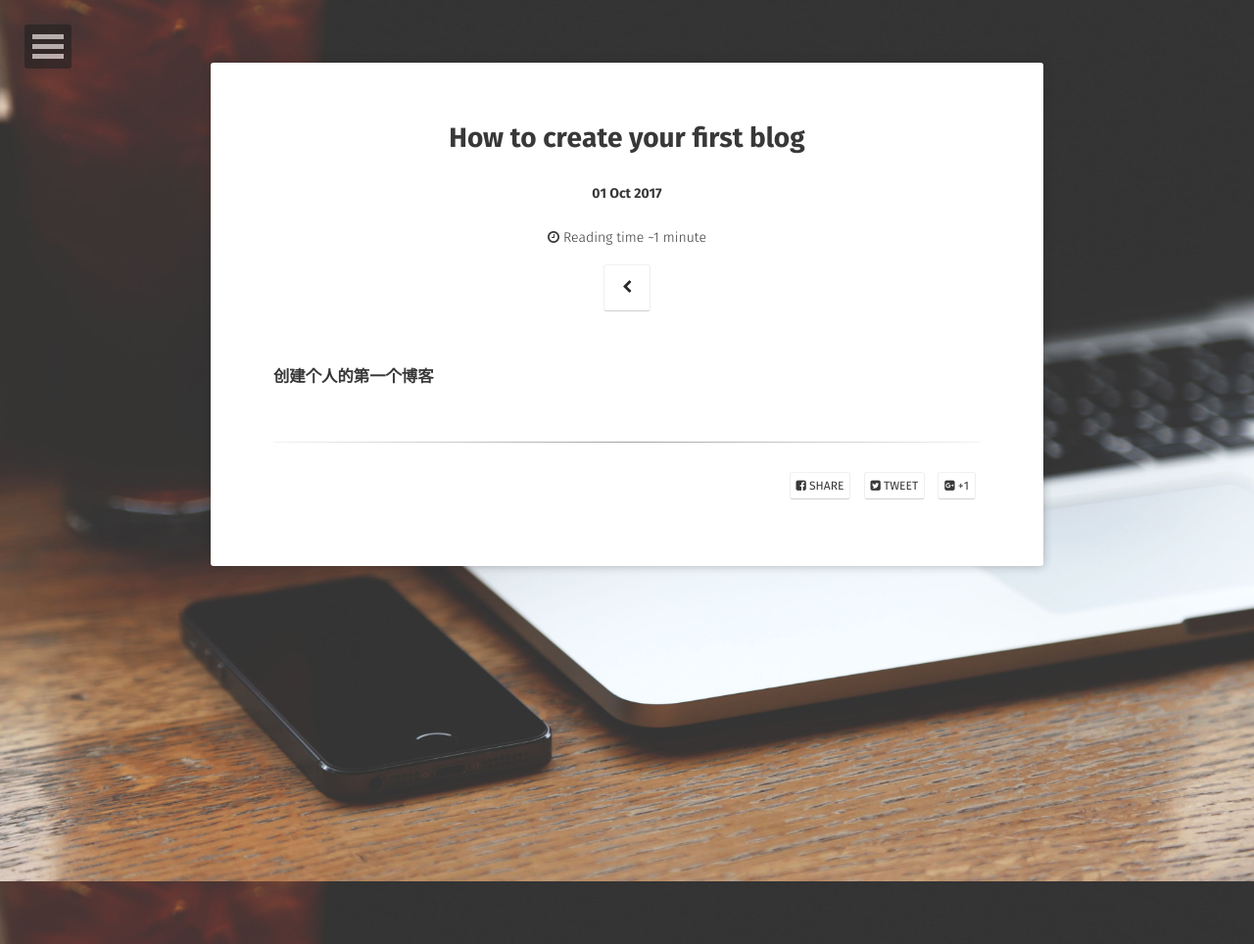
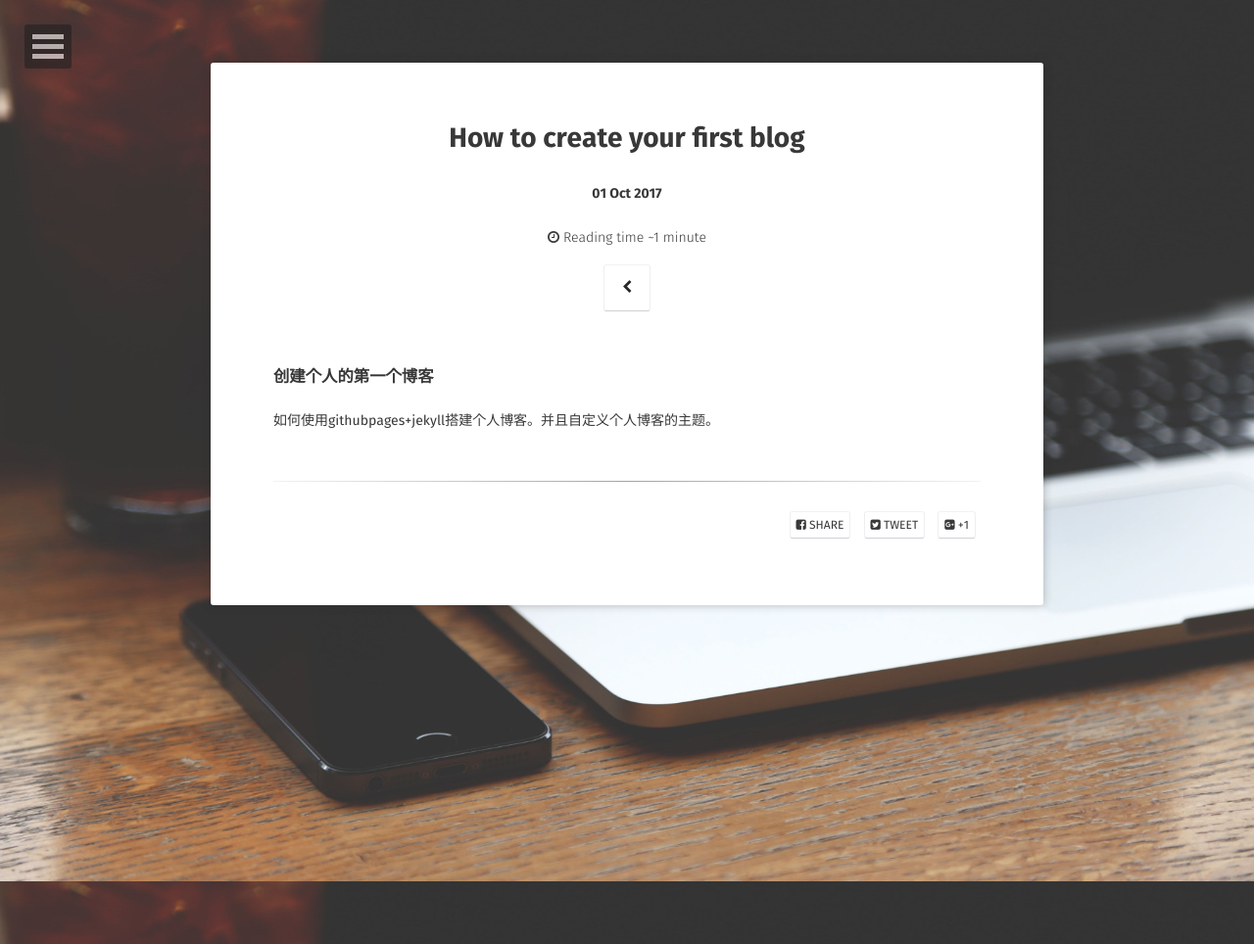
Before and after one commit to xcs-go/xcs.github.io, a Jekyll site: the page built from _posts/2017-10-1-how-to-create-your-firstblog.md, in a window 1280 px wide. Shown: the whole page at 98% size. Built offline with Jekyll 4.4.1, drawn with Linux system fonts in a browser that asks for light colours; some web fonts are replaced; comment, search, counter and statistics services are not loaded.

Commit message:
创建个人博客

```diff
--- a/_posts/2017-10-1-how-to-create-your-firstblog.md
+++ b/_posts/2017-10-1-how-to-create-your-firstblog.md
@@ -5,3 +5,4 @@ date: 2017-10-01
 ---
 
 ### 创建个人的第一个博客
+如何使用githubpages+jekyll搭建个人博客。并且自定义个人博客的主题。
```
